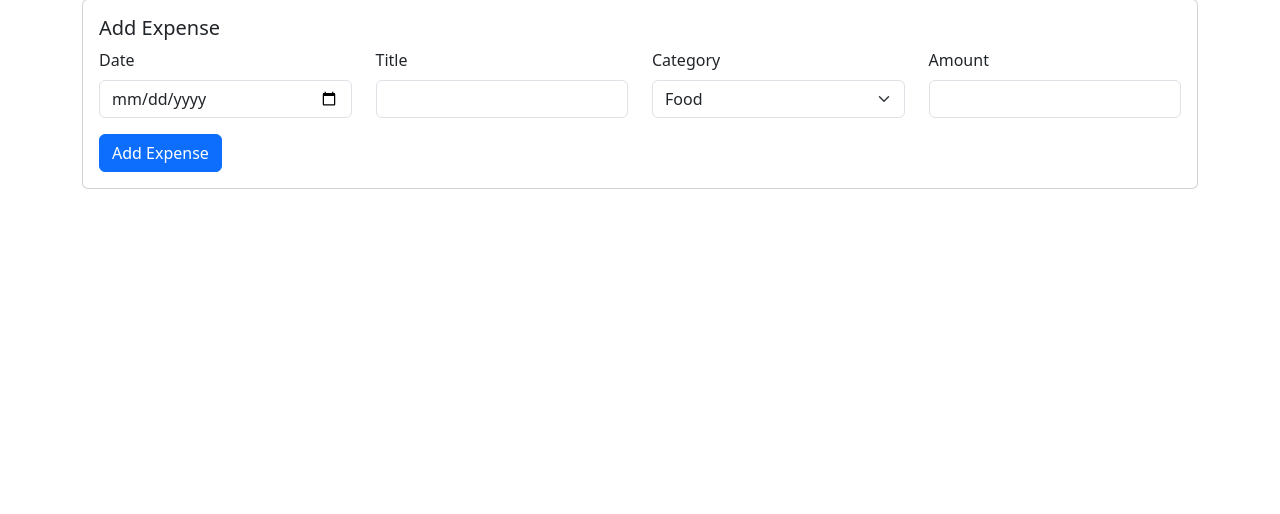
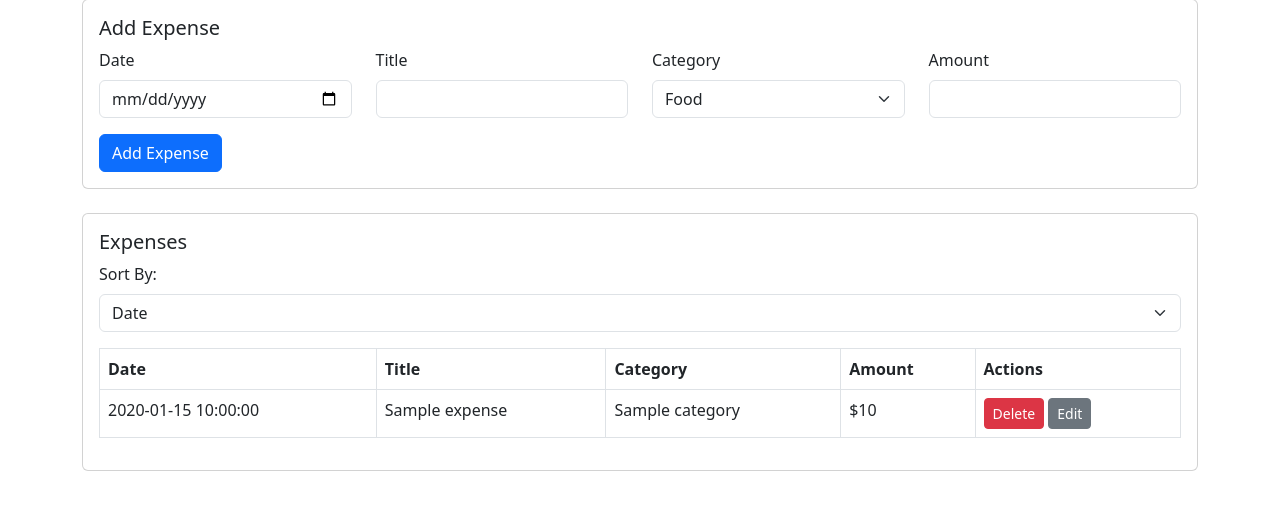
Before and after one commit to ttpu/se_spm_2024_2025-lab9-spm2024T_project1, a Python web app: template src/templates/index.html in a window 1280 px wide. Shown: the part 286-800 px from the top of the page. Run offline with Jinja, Linux system fonts and the light colour scheme; the template is opened without the code that fills it: most values are stand-ins (such as "Sample title", 1, 10 or a date in 2020); some libraries are stand-ins or nearby versions.

Commit message:
Update index.html

```diff
--- a/src/templates/index.html
+++ b/src/templates/index.html
@@ -52,6 +52,84 @@
                 </form>
             </div>
         </div>
+        <div class="card">
+            <div class="card-body">
+                <h5>Expenses</h5>
+                <div class="mb-3">
+                    <label for="sort" class="form-label">Sort By:</label>
+                    <select id="sort" class="form-select" onchange="sortExpenses()">
+                        <option value="date">Date</option>
+                        <option value="title">Title</option>
+                        <option value="category">Category</option>
+                        <option value="amount">Amount</option>
+                    </select>
+                </div>
+                <table class="table table-bordered" id="expenseTable">
+                    <thead>
+                        <tr>
+                            <th>Date</th>
+                            <th>Title</th>
+                            <th>Category</th>
+                            <th>Amount</th>
+                            <th>Actions</th>
+                        </tr>
+                    </thead>
+                    <tbody>
+                        {% for expense in expenses %}
+                            <tr>
+                                <td>{{ expense.date }}</td>
+                                <td>{{ expense.title }}</td>
+                                <td>{{ expense.category }}</td>
+                                <td>${{ expense.amount }}</td>
+                                <td>
+                                    <form action="/delete/{{ loop.index0 }}" method="POST" style="display: inline;">
+                                        <button type="submit" class="btn btn-danger btn-sm">Delete</button>
+                                    </form>
+                                    <button class="btn btn-secondary btn-sm" data-bs-toggle="modal" data-bs-target="#editModal{{ loop.index0 }}">Edit</button>
+                                </td>
+                            </tr>
+                        {% endfor %}
+                    </tbody>
+                </table>
+            </div>
+        </div>
+    </div>
+
+    <script src="https://cdnjs.cloudflare.com/ajax/libs/bootstrap/5.3.0/js/bootstrap.bundle.min.js"></script>
+    <script>
+        function sortExpenses() {
+            const table = document.getElementById('expenseTable');
+            const rows = Array.from(table.querySelectorAll('tbody tr'));
+            const sortBy = document.getElementById('sort').value;
+
+            rows.sort((a, b) => {
+                const aValue = a.querySelector(td:nth-child(${getColumnIndex(sortBy)})).innerText;
+                const bValue = b.querySelector(td:nth-child(${getColumnIndex(sortBy)})).innerText;
+
+                if (sortBy === 'amount') {
+                    return parseFloat(aValue.slice(1)) - parseFloat(bValue.slice(1));
+                } else if (sortBy === 'date') {
+                    return new Date(aValue) - new Date(bValue);
+                } else {
+                    return aValue.localeCompare(bValue);
+                }
+            });
+
+            const tbody = table.querySelector('tbody');
+            tbody.innerHTML = '';
+            rows.forEach(row => tbody.appendChild(row));
+        }
+
+        function getColumnIndex(sortBy) {
+            switch (sortBy) {
+                case 'date': return 1;
+                case 'title': return 2;
+                case 'category': return 3;
+                case 'amount': return 4;
+                default: return 1;
+            }
+        }
+    </script>
     </div>
 </body>
 </html>
```
